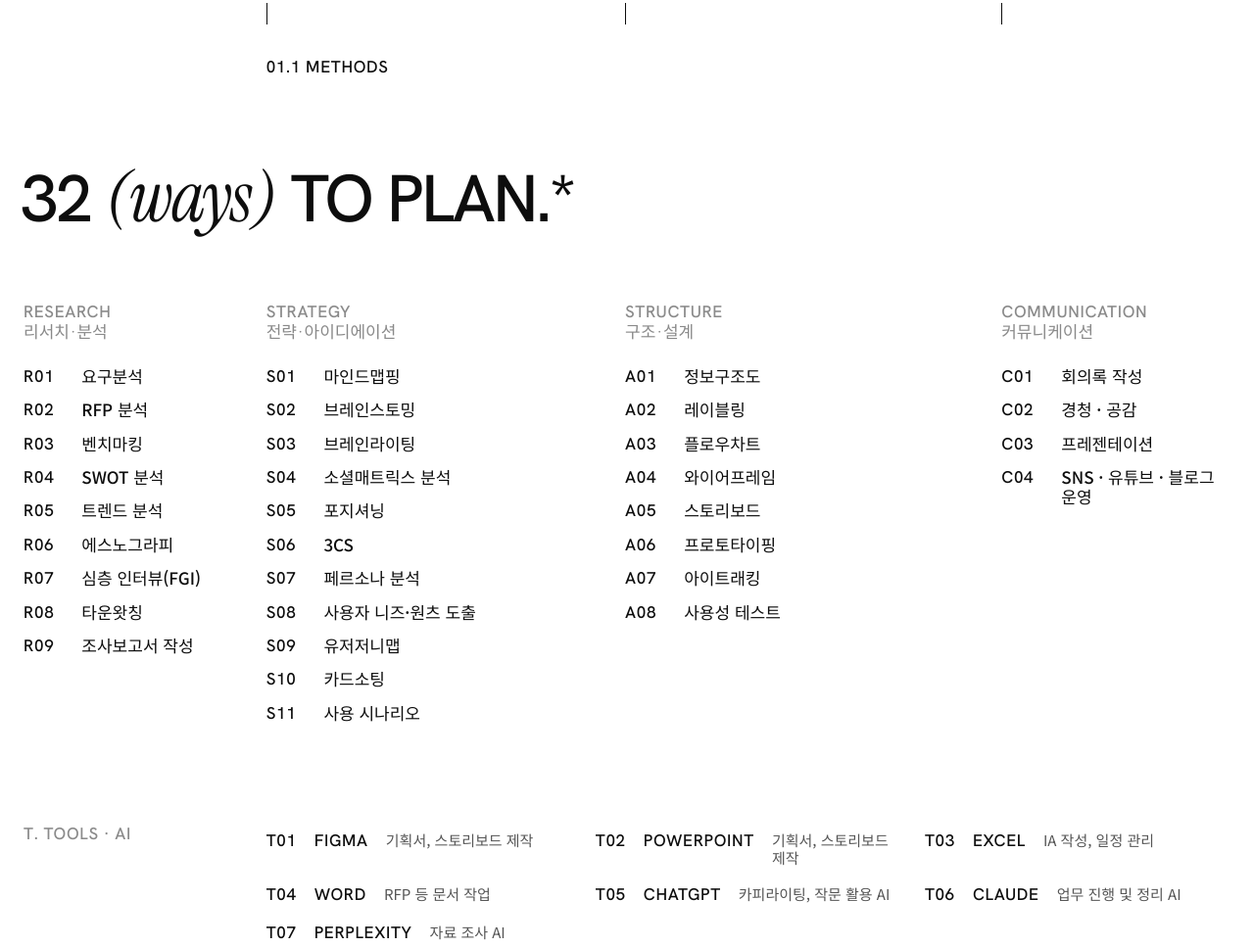
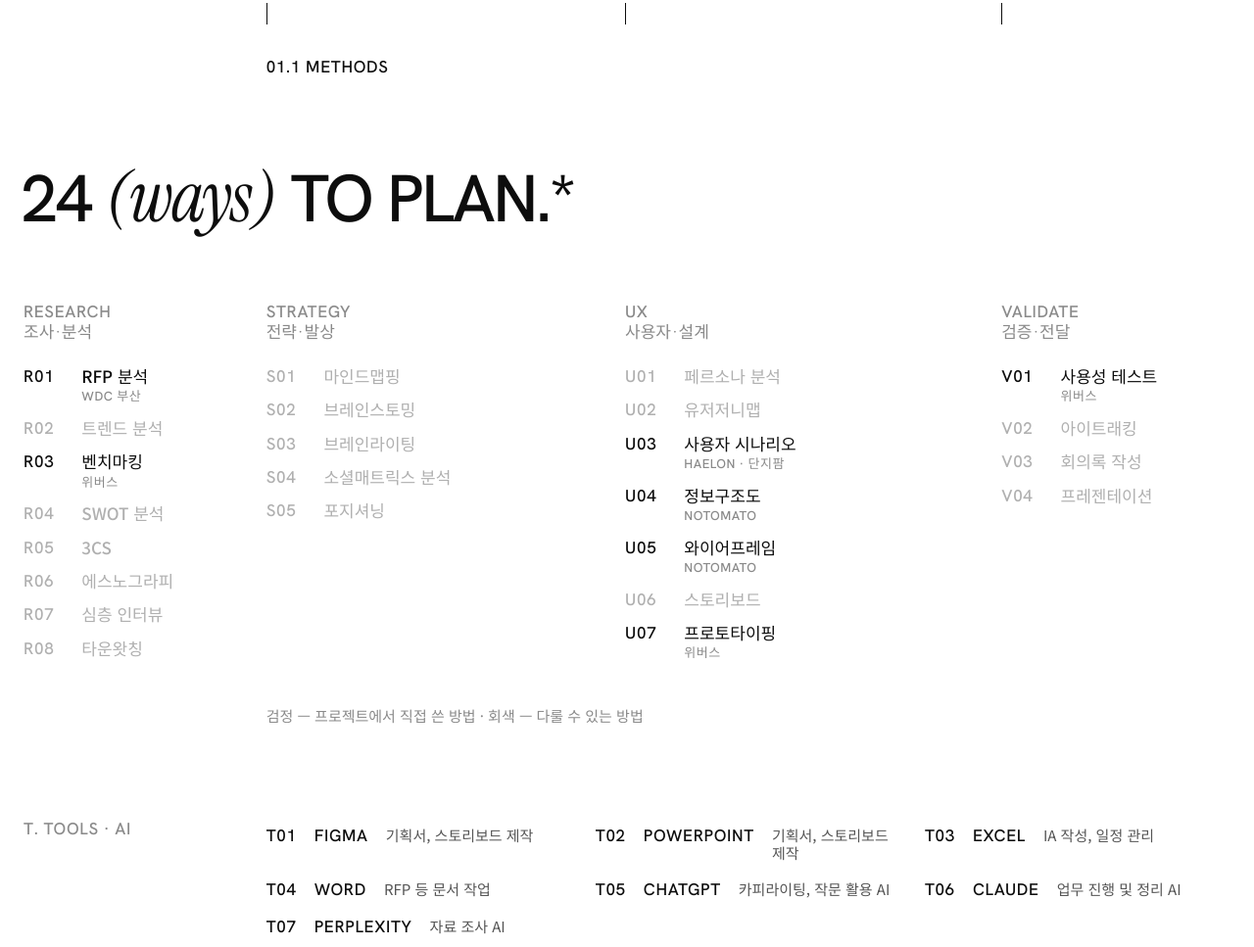
Before and after one commit to ski2mo/portfolio, a plain HTML site: page index.html in a window 1280 px wide. Shown: the part 2620-3587 px from the top of the page at 98% size. Drawn offline with Linux system fonts and the light colour scheme.

Commit message:
Regroup planning methods into 4 stages with project evidence
Co-Authored-By: Claude Opus 5.5 <noreply@anthropic.com>

```diff
--- a/assets/c04.css
+++ b/assets/c04.css
@@ -262,3 +262,9 @@ section[id],footer[id]{scroll-margin-top:72px}
   .pin .figs{grid-template-columns:1fr 1fr}
   .pager .nx .t{font-size:clamp(36px,10vw,60px)}
 }
+
+/* methods v2: evidence emphasis */
+.mcols li.n{color:#b0b0b0}
+.mcols li em{display:block;margin-top:3px;font-style:normal;font-family:var(--sans);font-size:13px;letter-spacing:.04em;color:var(--mute)}
+.mkey{grid-column:2/5;margin:40px 0 0;font-family:var(--ko);font-weight:400;font-size:15px;letter-spacing:0;color:var(--mute);text-transform:none}
+@media (max-width:820px){.mkey{grid-column:1}}
--- a/index.html
+++ b/index.html
@@ -8,7 +8,7 @@
 <link rel="preconnect" href="https://fonts.googleapis.com">
 <link rel="preconnect" href="https://fonts.gstatic.com" crossorigin>
 <link rel="stylesheet" href="https://fonts.googleapis.com/css2?family=Hanken+Grotesk:wght@500&amp;family=Instrument+Serif:ital@0;1&amp;family=Noto+Sans+KR:wght@400;500&amp;family=Noto+Serif+KR:wght@400;500&amp;display=swap">
-<link rel="stylesheet" href="assets/c04.css?v=2">
+<link rel="stylesheet" href="assets/c04.css?v=3">
 </head>
 <body id="top">
 
@@ -112,13 +112,14 @@
 <section id="methods" class="g sec up">
 <div class="ticks t" aria-hidden="true"><i></i><i></i><i></i><i></i></div>
 <p class="sh" style="grid-column:2">01.1 Methods</p>
-<h2 class="big rv" style="grid-column:1/5;margin-top:72px">32 <span class="s">(ways)</span> TO PLAN.*</h2>
+<h2 class="big rv" style="grid-column:1/5;margin-top:72px">24 <span class="s">(ways)</span> TO PLAN.*</h2>
 <div class="mcols rv">
-<div><h3>Research<span>리서치 · 분석</span></h3><ul><li><span>R01</span><span>요구분석</span></li><li><span>R02</span><span>RFP 분석</span></li><li><span>R03</span><span>벤치마킹</span></li><li><span>R04</span><span>SWOT 분석</span></li><li><span>R05</span><span>트렌드 분석</span></li><li><span>R06</span><span>에스노그라피</span></li><li><span>R07</span><span>심층 인터뷰(FGI)</span></li><li><span>R08</span><span>타운왓칭</span></li><li><span>R09</span><span>조사보고서 작성</span></li></ul></div>
-<div><h3>Strategy<span>전략 · 아이디에이션</span></h3><ul><li><span>S01</span><span>마인드맵핑</span></li><li><span>S02</span><span>브레인스토밍</span></li><li><span>S03</span><span>브레인라이팅</span></li><li><span>S04</span><span>소셜매트릭스 분석</span></li><li><span>S05</span><span>포지셔닝</span></li><li><span>S06</span><span>3Cs</span></li><li><span>S07</span><span>페르소나 분석</span></li><li><span>S08</span><span>사용자 니즈·원츠 도출</span></li><li><span>S09</span><span>유저저니맵</span></li><li><span>S10</span><span>카드소팅</span></li><li><span>S11</span><span>사용 시나리오</span></li></ul></div>
-<div><h3>Structure<span>구조 · 설계</span></h3><ul><li><span>A01</span><span>정보구조도</span></li><li><span>A02</span><span>레이블링</span></li><li><span>A03</span><span>플로우차트</span></li><li><span>A04</span><span>와이어프레임</span></li><li><span>A05</span><span>스토리보드</span></li><li><span>A06</span><span>프로토타이핑</span></li><li><span>A07</span><span>아이트래킹</span></li><li><span>A08</span><span>사용성 테스트</span></li></ul></div>
-<div><h3>Communication<span>커뮤니케이션</span></h3><ul><li><span>C01</span><span>회의록 작성</span></li><li><span>C02</span><span>경청 · 공감</span></li><li><span>C03</span><span>프레젠테이션</span></li><li><span>C04</span><span>SNS · 유튜브 · 블로그 운영</span></li></ul></div>
+<div><h3>Research<span>조사 · 분석</span></h3><ul><li><span>R01</span><span>RFP 분석<em>WDC 부산</em></span></li><li class="n"><span>R02</span><span>트렌드 분석</span></li><li><span>R03</span><span>벤치마킹<em>위버스</em></span></li><li class="n"><span>R04</span><span>SWOT 분석</span></li><li class="n"><span>R05</span><span>3Cs</span></li><li class="n"><span>R06</span><span>에스노그라피</span></li><li class="n"><span>R07</span><span>심층 인터뷰</span></li><li class="n"><span>R08</span><span>타운왓칭</span></li></ul></div>
+<div><h3>Strategy<span>전략 · 발상</span></h3><ul><li class="n"><span>S01</span><span>마인드맵핑</span></li><li class="n"><span>S02</span><span>브레인스토밍</span></li><li class="n"><span>S03</span><span>브레인라이팅</span></li><li class="n"><span>S04</span><span>소셜매트릭스 분석</span></li><li class="n"><span>S05</span><span>포지셔닝</span></li></ul></div>
+<div><h3>UX<span>사용자 · 설계</span></h3><ul><li class="n"><span>U01</span><span>페르소나 분석</span></li><li class="n"><span>U02</span><span>유저저니맵</span></li><li><span>U03</span><span>사용자 시나리오<em>HAELON · 단지팜</em></span></li><li><span>U04</span><span>정보구조도<em>NOTOMATO</em></span></li><li><span>U05</span><span>와이어프레임<em>NOTOMATO</em></span></li><li class="n"><span>U06</span><span>스토리보드</span></li><li><span>U07</span><span>프로토타이핑<em>위버스</em></span></li></ul></div>
+<div><h3>Validate<span>검증 · 전달</span></h3><ul><li><span>V01</span><span>사용성 테스트<em>위버스</em></span></li><li class="n"><span>V02</span><span>아이트래킹</span></li><li class="n"><span>V03</span><span>회의록 작성</span></li><li class="n"><span>V04</span><span>프레젠테이션</span></li></ul></div>
 </div>
+<p class="mkey rv">검정 — 프로젝트에서 직접 쓴 방법 · 회색 — 다룰 수 있는 방법</p>
 <div class="tools rv"><p>T. Tools · AI</p><ul><li><span>T01</span><span>Figma</span><em>기획서, 스토리보드 제작</em></li><li><span>T02</span><span>PowerPoint</span><em>기획서, 스토리보드 제작</em></li><li><span>T03</span><span>Excel</span><em>IA 작성, 일정 관리</em></li><li><span>T04</span><span>Word</span><em>RFP 등 문서 작업</em></li><li><span>T05</span><span>ChatGPT</span><em>카피라이팅, 작문 활용 AI</em></li><li><span>T06</span><span>Claude</span><em>업무 진행 및 정리 AI</em></li><li><span>T07</span><span>Perplexity</span><em>자료 조사 AI</em></li></ul></div>
 </section>
 
```
Also changed, not shown: profile.html (+7 -6 lines).
